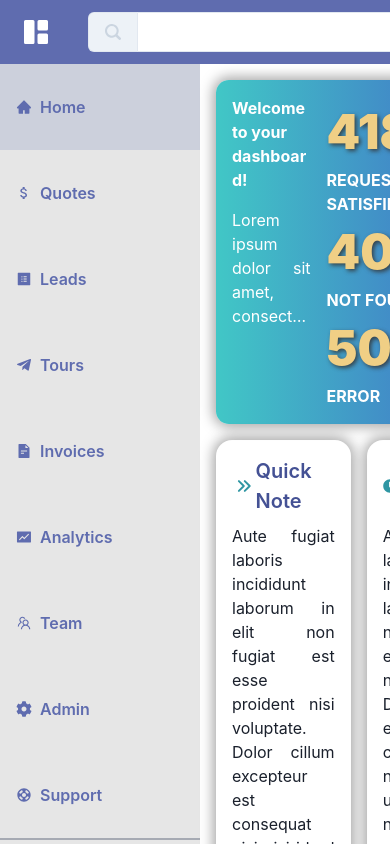
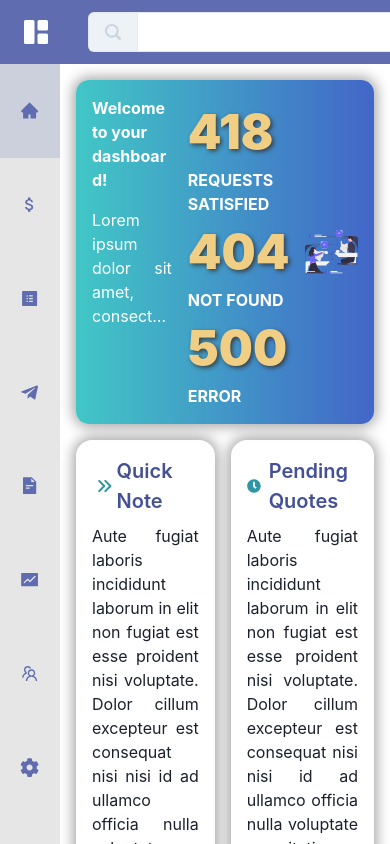
Before and after one commit to ecesar88/launchcode-challenge, a React (Vite) app in the folder frontend/: page / in a window 390 px wide. Shown: the top 844 px of the page. Built offline with nearby package versions, Linux system fonts and the light colour scheme.

Commit message:
Made the sidebarMenu more responsive

```diff
--- a/frontend/src/components/Sidebar/SidebarItem/index.tsx
+++ b/frontend/src/components/Sidebar/SidebarItem/index.tsx
@@ -1,9 +1,11 @@
 import React from "react"
-import { Button, Flex } from "@chakra-ui/react"
+import { Button, Flex, IconButton, useMediaQuery } from "@chakra-ui/react"
 import ISideBarItemProps from "../../../types/ISideBarItem"
 
 const SidebarItem: React.FC<ISideBarItemProps> = (props) => {
   const { icon, label, selected, onClick } = props
+
+  const [isLargerThan1024] = useMediaQuery("(min-width: 1024px)")
 
   return (
     <Flex
@@ -13,14 +15,15 @@ const SidebarItem: React.FC<ISideBarItemProps> = (props) => {
       cursor="pointer"
       bg={selected ? "brand.700" : "brand.600"}
       alignItems="center"
-      justifyContent="flex-start"
-      minW="200px"
+      justifyContent={isLargerThan1024 ? "flex-start" : "center"}
+      width="100%"
       height="100%"
       maxHeight="120px"
       gap="1rem"
       px="1rem"
       onClick={onClick}
     >
+      {isLargerThan1024 ? (
         <Button
           leftIcon={icon}
           variant="unstyled"
@@ -30,6 +33,18 @@ const SidebarItem: React.FC<ISideBarItemProps> = (props) => {
         >
           {label}
         </Button>
+      ) : (
+        <IconButton
+          display="flex"
+          justifyContent="center"
+          alignItems="center"
+          variant="unstyled"
+          color="brand.200"
+          aria-label={`menu-button-${label}`}
+          fontSize="1.2rem"
+          icon={icon}
+        />
+      )}
     </Flex>
   )
 }
--- a/frontend/src/components/Sidebar/index.tsx
+++ b/frontend/src/components/Sidebar/index.tsx
@@ -1,5 +1,5 @@
 import React, { useMemo } from "react"
-import { Flex, Text } from "@chakra-ui/react"
+import { Flex, Text, useMediaQuery } from "@chakra-ui/react"
 import SidebarItem from "./SidebarItem"
 import {
   AiFillFileText,
@@ -67,9 +67,16 @@ const Sidebar = () => {
 
   const navigate = useNavigate()
   const location = useLocation()
+  const [isLargerThan1024] = useMediaQuery("(min-width: 1024px)")
 
   return (
-    <Flex direction="column" justifyContent="space-between" bg="brand.600">
+    <Flex
+      direction="column"
+      justifyContent="space-between"
+      bg="brand.600"
+      w={isLargerThan1024 ? "200px" : "60px"}
+      transition="700ms"
+    >
       <Flex direction="column" h="100%" maxH="860px">
         {sideBarItens.map((item) => (
           <SidebarItem
@@ -82,17 +89,20 @@ const Sidebar = () => {
         ))}
       </Flex>
 
+      {isLargerThan1024 ? (
         <Flex
           p="1rem"
           justifyContent="center"
           alignItems="center"
           borderTop="2px solid"
           borderColor="brand.800"
+          transition="700ms"
         >
           <Text fontSize="xs" color="brand.800" textAlign="center">
             All rights received by WetBat 2020 ©
           </Text>
         </Flex>
+      ) : null}
     </Flex>
   )
 }
```
Lines whose indentation alone changed are shown as unchanged.
